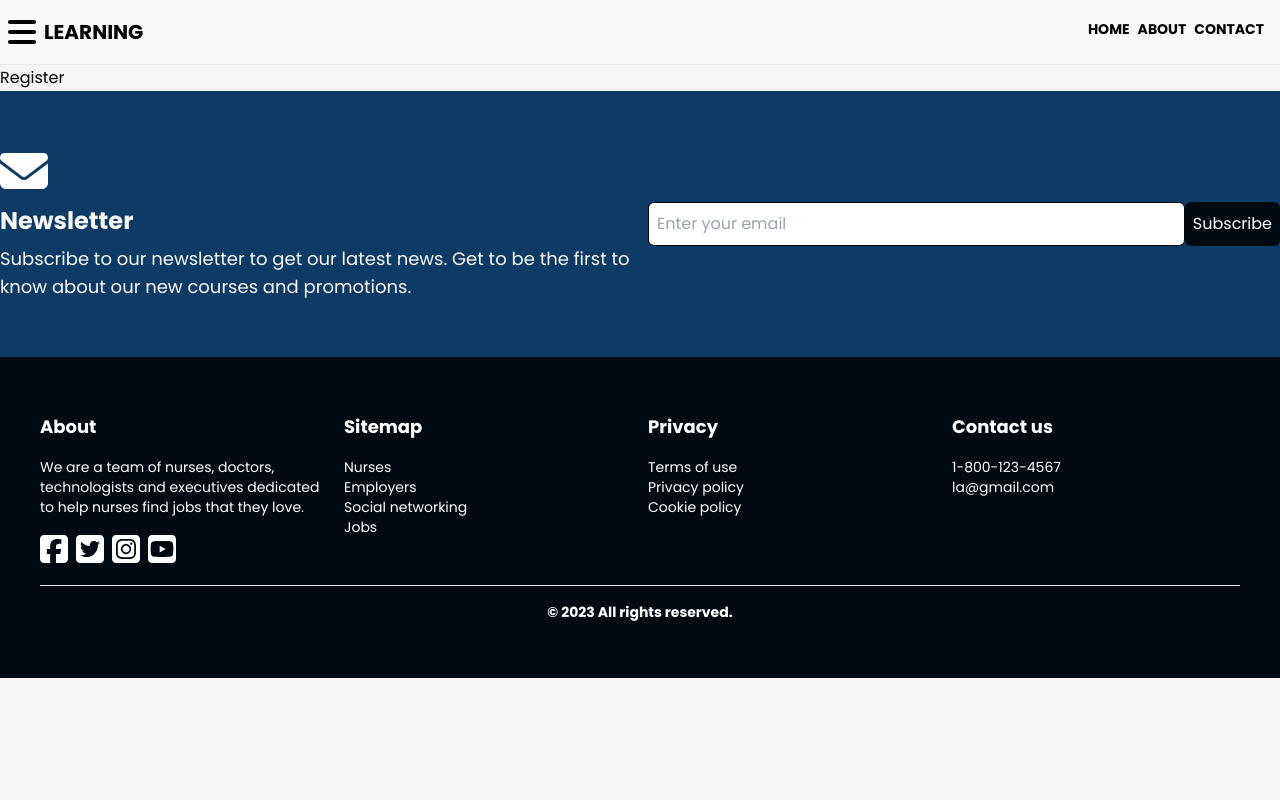
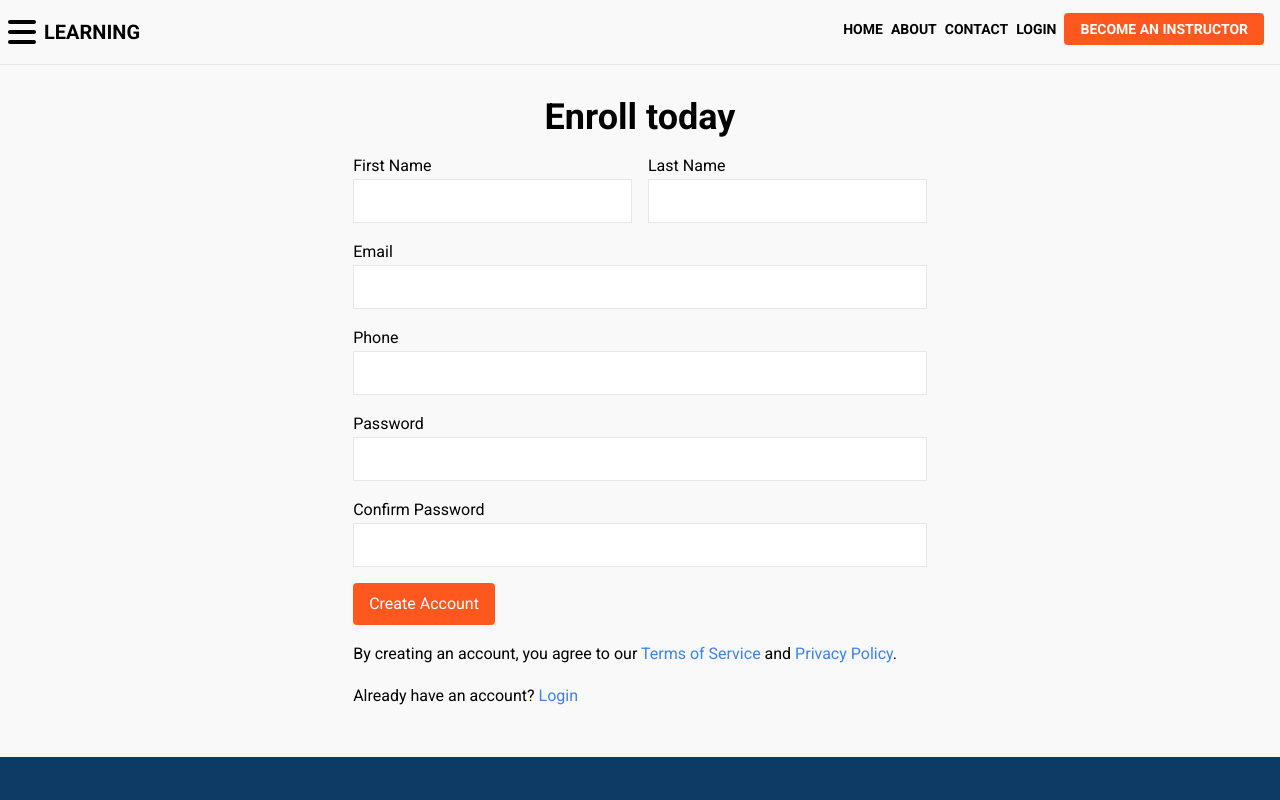
Before and after one commit to LearningAfrica/learning_africa_frontend, a React (Vite) app: page /register in a window 1280 px wide. Shown: the top 800 px of the page. Built offline with nearby package versions, Linux system fonts and the light colour scheme.

Commit message:
Add auth pages

```diff
--- a/src/index.css
+++ b/src/index.css
@@ -1,11 +1,12 @@
 @import url('https://fonts.googleapis.com/css2?family=Poppins:ital,wght@0,100;0,200;0,300;0,400;0,500;0,600;0,700;0,800;0,900;1,100;1,200;1,300;1,400;1,500;1,600;1,700;1,800;1,900&display=swap');
+@import url('https://fonts.googleapis.com/css2?family=Poppins:ital,wght@0,100;0,200;0,300;0,400;0,500;0,600;0,700;0,800;0,900;1,100;1,200;1,300;1,400;1,500;1,600;1,700;1,800;1,900&family=Roboto:ital,wght@0,100;0,300;0,400;0,500;0,700;0,900;1,100;1,300;1,400;1,500;1,700;1,900&display=swap');
 @tailwind base;
 @tailwind components;
 @tailwind utilities;
 
 @layer base {
   body {
-    @apply bg-grey-3 text-base leading-relaxed font-poppins;
+    @apply bg-grey-3 text-base leading-relaxed font-roboto;
   }
   .section {
     @apply py-[50px] lg:py-[70px];
--- a/src/modules/base/components/BaseHeader.tsx
+++ b/src/modules/base/components/BaseHeader.tsx
@@ -1,29 +1,50 @@
 import { FontAwesomeIcon } from '@fortawesome/react-fontawesome';
 import { faBars } from '@fortawesome/free-solid-svg-icons';
+import { NavLink } from 'react-router-dom';
 export default function BaseHeader() {
 	return (
 		<div className="border-b p-2 bg-light sticky top-0 z-50">
 			<div className="max-w-7xl mx-auto py-2 flex justify-between">
-				<div className="flex items-center gap-2">
+				<NavLink to="/" className="flex items-center gap-2">
 					<FontAwesomeIcon icon={faBars} size="2x" />
 					<h2 className="text-xl uppercase font-bold">Learning</h2>
-				</div>
+				</NavLink>
 				<div>
 					<ul>
 						<li className="inline-block mr-2">
-							<a href="#" className="text-sm uppercase font-bold">
+							<NavLink to="/" className="text-sm uppercase font-bold">
 								Home
-							</a>
+							</NavLink>
 						</li>
 						<li className="inline-block mr-2">
-							<a href="#" className="text-sm uppercase font-bold">
+							<NavLink to="/about" className="text-sm uppercase font-bold">
 								About
-							</a>
+							</NavLink>
 						</li>
 						<li className="inline-block mr-2">
-							<a href="#" className="text-sm uppercase font-bold">
+							<NavLink
+								to="/contact"
+								className="text-sm uppercase font-bold"
+							>
 								Contact
-							</a>
+							</NavLink>
+						</li>
+						<li className="inline-block mr-2">
+							<NavLink
+								to="/login"
+								className="text-sm uppercase font-bold"
+							>
+								Login
+							</NavLink>
+						</li>
+
+						<li className="inline-block mr-2">
+							<NavLink
+								to="/login"
+								className="text-sm uppercase font-bold bg-orange text-white px-4 py-2 rounded"
+							>
+								Become an Instructor
+							</NavLink>
 						</li>
 					</ul>
 				</div>
--- /dev/null
+++ b/src/modules/base/views/404/BaseNotFoundPage.tsx
@@ -0,0 +1,27 @@
+import { faArrowLeft, faExclamationTriangle } from '@fortawesome/free-solid-svg-icons';
+import { FontAwesomeIcon } from '@fortawesome/react-fontawesome';
+import { NavLink } from 'react-router-dom';
+
+export default function BaseNotFoundPage() {
+	return (
+		<div className="w-full bg-light">
+			<div className="max-w-7xl mx-auto p-10 flex flex-col justify-center items-center gap-4 min-h-[50vh]">
+				{/* Need fontawesome exclamation with sory resource yo are looking for not fount 404 */}
+				<h1 className="text-4xl font-bold">
+					<FontAwesomeIcon icon={faExclamationTriangle} size='4x' />
+				</h1>
+				<p className="text-xl">
+					Sorry, the resource you are looking for could not be found.
+				</p>
+				<div>
+					<NavLink
+						to={'/'}
+						className="bg-orange text-white p-2 rounded flex items-center gap-2"
+					>
+					<FontAwesomeIcon icon={faArrowLeft}	/>Go Back
+					</NavLink>
+				</div>
+			</div>
+		</div>
+	);
+}
--- a/src/modules/base/views/BaseHomepage.tsx
+++ b/src/modules/base/views/homepage/Homepage.tsx
@@ -1,4 +1,3 @@
-import React from 'react';
 import { FontAwesomeIcon } from '@fortawesome/react-fontawesome';
 import {
 	faGraduationCap,
@@ -7,10 +6,12 @@ import {
 	faArrowRight,
 	faStar,
 	faBook,
-	faGlobe
-} from '@fortawesome/free-solid-svg-icons';
+	faGlobe,
+	faLocation} from '@fortawesome/free-solid-svg-icons';
+import { faUserClock } from '@fortawesome/free-solid-svg-icons/faUserClock';
+import { NavLink } from 'react-router-dom';
 
-export default function BaseHomepage() {
+export default function Homepage() {
 	const image =
 		'https://images.unsplash.com/photo-1456513080510-7bf3a84b82f8?q=80&w=1973&auto=format&fit=crop&ixlib=rb-4.0.3&ixid=M3wxMjA3fDB8MHxwaG90by1wYWdlfHx8fGVufDB8fHx8fA%3D%3D';
 	return (
@@ -18,7 +19,7 @@ export default function BaseHomepage() {
 			{/* Banner */}
 			<div
 				className="h-fit md:min-h-[50vh] bg-cover bg-center bg-no-repeat bg-orange-500 bg-blend-overlay"
-				style={{ backgroundImage: `url(${image})` }}
+				style={{ backgroundImage: `url(${ image })` }}
 			>
 				<div className="max-w-7xl h-full w-ful mx-auto grid md:grid-cols-2 items-center py-10">
 					<div className=" flex flex-col gap-2 md:gap-4 justify-start">
@@ -91,6 +92,11 @@ export default function BaseHomepage() {
 								alt=""
 							/>
 						</div>
+						<div className='py-2'>
+							<NavLink to={'/register'} className="bg-orange text-light px-4 py-2 rounded-md">
+								Enroll now <FontAwesomeIcon icon={faArrowRight} />{' '}
+							</NavLink>
+						</div>
 					</div>
 				</div>
 			</div>
@@ -121,7 +127,7 @@ export default function BaseHomepage() {
 					</div>
 					{/* Course catalogue */}
 					<div className="grid sm:grid-cols-2 lg:grid-cols-3 gap-4">
-						{[1, 2, 3, 4, 5, 6].map((item, index) => {
+						{[1, 2, 3, 4, 5, 6].map((_item, index) => {
 							return (
 								<div className="bg-white shadow-md rounded-md">
 									<div className="flex flex-col gap-4">
@@ -154,11 +160,15 @@ export default function BaseHomepage() {
 																// map over them
 																.map(
 																	(
-																		star,
-																		index
+																		_star,
+																		_index
 																	) => {
 																		return (
-																			<span>
+																			<span
+																				key={
+																					_index
+																				}
+																			>
 																				<FontAwesomeIcon
 																					icon={
 																						faStar
@@ -248,8 +258,10 @@ export default function BaseHomepage() {
 					</div>
 					{/* Course catalogue */}
 					<div className="grid grid-cols-1 sm:grid-cols-2 md:grid-cols-3 gap-4 py-4">
-						{[1, 2, 3, 4, 5, 6].map((item, index) => (
-							<div className="shadow">
+						{[1, 2, 3, 4, 5, 6].map((_item, index) => (
+							<div className="shadow"
+								key={index}
+							>
 								<div>
 									<img
 										src="https://picsum.photos/400/400"
@@ -292,7 +304,7 @@ export default function BaseHomepage() {
 							Get started
 						</button>
 					</div>
-					<hr className='my-2'/>
+					<hr className="my-2" />
 					<div className="grid grid-cols-1 sm:grid-cols-2 md:grid-cols-4">
 						<div>
 							<h2 className="text-3xl font-bold text-light">
@@ -321,6 +333,83 @@ export default function BaseHomepage() {
 					</div>
 				</div>
 			</div>
+			{/* Upcoming events */}
+			<div className="py-10 bg-light ">
+				<div className="max-w-7xl flex flex-col gap-4 mx-auto">
+					{/* Title */}
+					<div className="grid grid-cols-1 md:grid-cols-2 gap-4">
+						<div className="flex flex-col gap-4">
+							<h2 className="text-3xl font-bold">
+								Upcoming{' '}
+								<span className="text-orange-500">Events</span>
+							</h2>
+							<p>
+								Lorem ipsum dolor sit amet consectetur
+								adipisicing elit. Non aliquam facere possimus
+								ipsa voluptate illo, ex at sint necessitatibus
+								magnam pariatur reiciendis cupiditate eos nisi.
+								Quibusdam, explicabo ipsum? Similique, nisi?
+							</p>
+						</div>
+						<div className="flex items-center justify-end">
+							<button className="bg-orange text-light px-4 py-2 rounded-md whitespace-nowrap">
+								View All <FontAwesomeIcon icon={faArrowRight} />{' '}
+							</button>
+						</div>
+					</div>
+					{/* Events */}
+					<div className="grid grid-cols-1 sm:grid-cols-2 md:grid-cols-3 gap-4">
+						{[1, 2, 3].map((_item, index) => (
+							<div className="shadow"
+								key={index}
+							>
+								<div>
+									<img
+										src="https://picsum.photos/400/400"
+										alt=""
+										className="h-80 w-full object-cover rounded-md"
+									/>
+									<div className="flex flex-col gap-4 p-4">
+										<h1
+											className="text-xl font-bold"
+										>Global cyber security </h1>
+										<p
+											className="text-xs"
+										>
+											Over 100 lessons, 10 hours of video,
+											ranging from beginner to advanced.
+											Make your career in cyber security
+										</p>
+										<div className='flex flex-col text-xs'>
+											<div className='flex items-center gap-2'>
+												<FontAwesomeIcon
+													icon={faUserClock}
+													color='orange'
+												/>
+												<div>7.00pm - 9.00pm</div>
+											</div>
+											<div className='flex items-center gap-2'>
+												<FontAwesomeIcon
+													icon={faLocation}
+													color='orange'
+												/>
+												<div>Online</div>
+											</div>
+										</div>
+									</div>
+								</div>
+							</div>
+						))}
+					</div>
+
+				</div>
+			</div>
+			{/* Course Instructors */}
+			<div className='bg-white py-10'>
+				<div className='max-w-7xl mx-auto flex flex-col gap-4'>
+
+				</div>
+			</div>
 		</div>
 	);
 }
--- /dev/null
+++ b/src/modules/base/views/login/Login.tsx
@@ -0,0 +1,60 @@
+import { NavLink } from 'react-router-dom';
+
+export default function Login() {
+	return (
+		<div className="bg-light p-10">
+			<div className="max-w-7xl mx-auto flex flex-col items-center py-4 min-h-[70vh] justify-center">
+				{/* Login title */}
+				<div>
+					<h1 className="text-4xl font-bold">Login</h1>
+				</div>
+				<form action="" className='flex flex-col gap-4 max-w-2xl w-full'>
+					{/* Email */}
+					<div className="flex-1">
+						<label htmlFor="email">Email</label>
+						<input
+							type="email"
+							name="email"
+							id="email"
+							className="w-full border p-2"
+						/>
+					</div>
+					{/* Password with toggle password view */}
+					<div className="flex-1">
+						<label htmlFor="password">Password</label>
+						<input
+							type="password"
+							name="password"
+							id="password"
+							className="w-full border p-2"
+						/>
+					</div>
+					{/* Submit */}
+					<div className="flex-1">
+						<button
+							type="submit"
+							className="w-full bg-orange text-white p-2 rounded"
+						>
+							Login
+						</button>
+					</div>
+					{/* Forgot password */}
+					<div className="flex-1">
+						<a href="#"
+						className='text-blue-500'
+						>Forgot Password?</a>
+					</div>
+					{/* Haven't enrolled enroll today */}
+					<div className="flex-1 text-center">
+						<p>
+							Don't have an account? <NavLink
+							to="/register"
+							className='text-blue-500'
+							>Create one</NavLink>
+						</p>
+					</div>
+				</form>
+			</div>
+		</div>
+	);
+}
--- /dev/null
+++ b/src/modules/base/views/register/CreateAccount.tsx
@@ -0,0 +1,113 @@
+import React from 'react';
+import { NavLink } from 'react-router-dom';
+
+export default function CreateAccount() {
+	return (
+		<div className="bg-light p-4">
+			<div className="max-w-7xl mx-auto py-4 flex flex-col items-center justify-center min-h-[70vh]">
+				<div>
+					{/* Create account title */}
+					<h1 className="text-4xl font-bold">Enroll today</h1>
+				</div>
+				<form action="" className="flex flex-col gap-4 p-4 max-w-2xl">
+					{/* First and last name */}
+					<div className="flex gap-4">
+						<div className="flex-1">
+							<label htmlFor="first-name">First Name</label>
+							<input
+								type="text"
+								name="first-name"
+								id="first-name"
+								className="w-full border p-2"
+							/>
+						</div>
+						<div className="flex-1">
+							<label htmlFor="last-name">Last Name</label>
+							<input
+								type="text"
+								name="last-name"
+								id="last-name"
+								className="w-full border p-2"
+							/>
+						</div>
+					</div>
+					{/* Email */}
+					<div className="flex-1">
+						<label htmlFor="email">Email</label>
+						<input
+							type="email"
+							name="email"
+							id="email"
+							className="w-full border p-2"
+						/>
+					</div>
+					{/* Phone */}
+					<div className="flex-1">
+						<label htmlFor="phone">Phone</label>
+						<input
+							type="tel"
+							name="phone"
+							id="phone"
+							className="w-full border p-2"
+						/>
+					</div>
+					{/* Password with toggle password view */}
+					<div className="flex-1">
+						<label htmlFor="password">Password</label>
+						<input
+							type="password"
+							name="password"
+							id="password"
+							className="w-full border p-2"
+						/>
+					</div>
+					{/* Confirm password */}
+					<div className="flex-1">
+						<label htmlFor="confirm-password">
+							Confirm Password
+						</label>
+						<input
+							type="password"
+							name="confirm-password"
+							id="confirm-password"
+							className="w-full border p-2"
+						/>
+					</div>
+					{/* Submit button */}
+					<div className="flex-1">
+						<button className="bg-orange text-white px-4 py-2 rounded">
+							Create Account
+						</button>
+					</div>
+					{/* Hr */}
+
+					{/* Terms and conditions */}
+					<div className="flex-1">
+						<p>
+							By creating an account, you agree to our{' '}
+							<a href="#" className="text-orange text-blue-500">
+								Terms of Service
+							</a>{' '}
+							and{' '}
+							<a href="#" className="text-blue-500">
+								Privacy Policy
+							</a>
+							.
+						</p>
+					</div>
+
+					{/* Login link */}
+					<div className="flex-1">
+						<p>
+							Already have an account?{' '}
+							<NavLink to="/login" className="text-blue-500">
+								Login
+							</NavLink>
+						</p>
+					</div>
+
+				</form>
+			</div>
+		</div>
+	);
+}
--- a/tailwind.config.js
+++ b/tailwind.config.js
@@ -41,7 +41,8 @@ export default {
 				primary: '0px 4px 10px rgba(15, 27, 51, 0.05);'
 			},
 			fontFamily: {
-				poppins: ['Poppins', 'sans-serif']
+				poppins: ['Poppins', 'sans-serif'],
+				roboto: ['Roboto', 'sans-serif']
 			}
 		}
 	},
```
Also changed, not shown: src/modules/base/index.tsx (+8 -5 lines).
